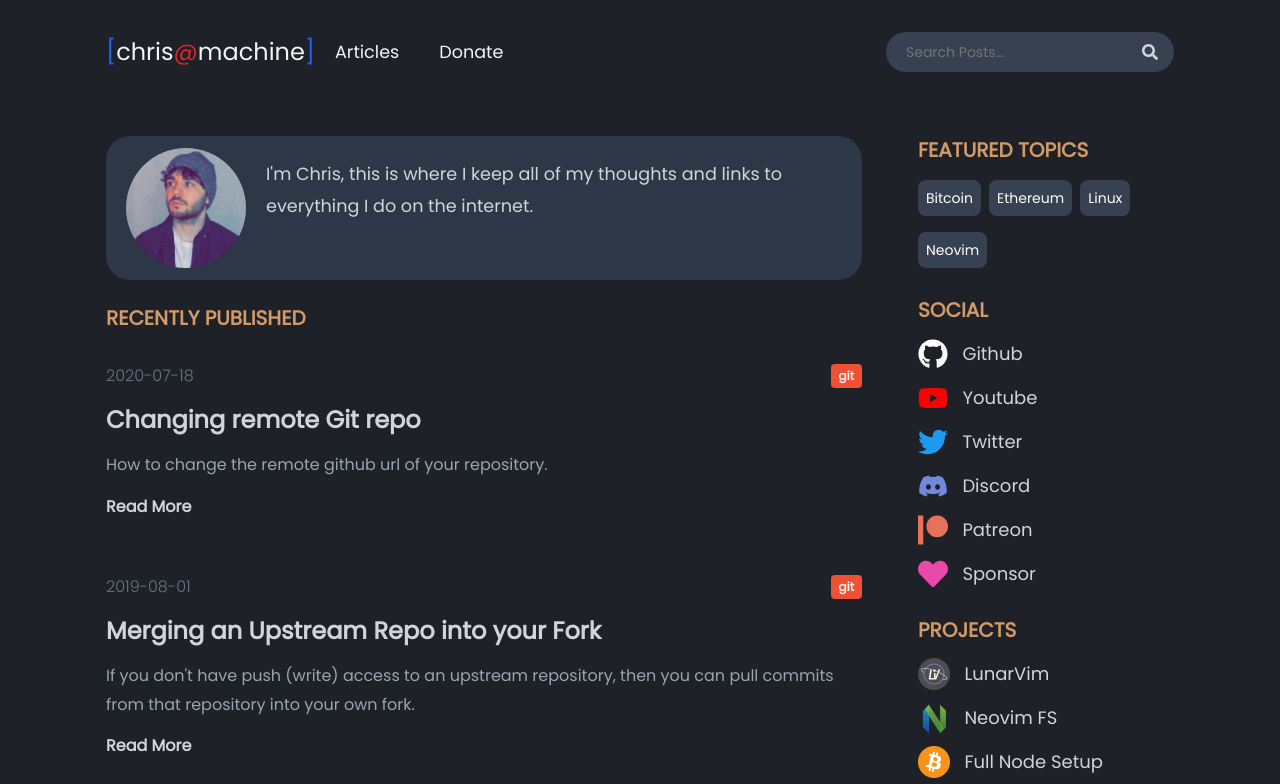
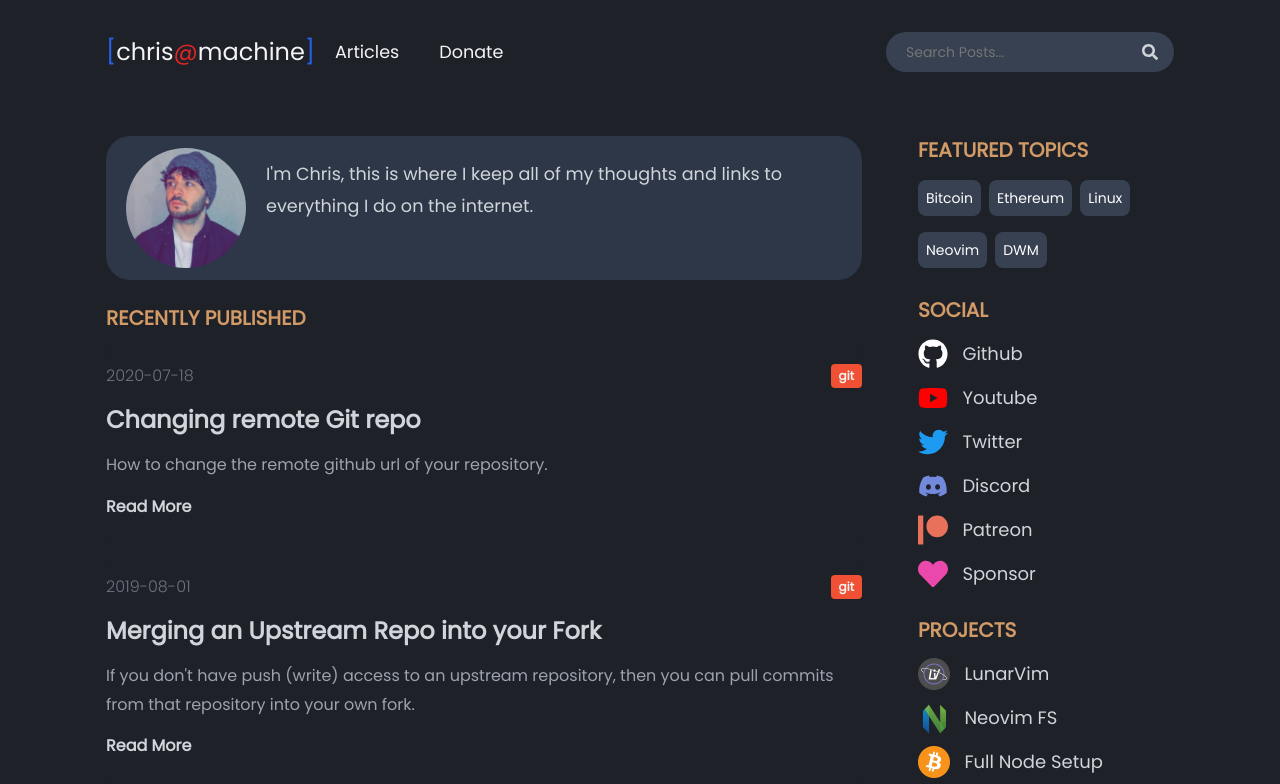
Before and after one commit to ChristianChiarulli/old_website, a Next.js app: page / in a window 1280 px wide. Shown: the top 784 px of the page. Built offline with nearby package versions, Linux system fonts and the light colour scheme.

Commit message:
update for dwm

```diff
--- a/cache/data.js
+++ b/cache/data.js
@@ -1 +1 @@
-export const posts = [{"slug":"01-Merging-Upstream-Repo-Fork","frontmatter":{"title":"Merging an Upstream Repo into your Fork","date":"2019-08-01","topic":"git","cover":"/images/git.png","excerpt":"If you don't have push (write) access to an upstream repository, then you can pull commits from that repository into your own fork."}},{"slug":"02-change-remote-git-repo","frontmatter":{"title":"Changing remote Git repo","date":"2020-07-18","cover":"/images/git.png","topic":"git","excerpt":"How to change the remote github url of your repository."}}]
+export const posts = [{"slug":"01-Merging-Upstream-Repo-Fork","frontmatter":{"title":"Merging an Upstream Repo into your Fork","date":"2019-08-01","topic":"git","cover":"/images/git.png","excerpt":"If you don't have push (write) access to an upstream repository, then you can pull commits from that repository into your own fork."}},{"slug":"01-dwm","frontmatter":{"title":"Installing DWM","date":"2019-08-01","topic":"dwm","cover":"/images/dwm.png","excerpt":"DWM is lightweight window manager written in C."}},{"slug":"02-change-remote-git-repo","frontmatter":{"title":"Changing remote Git repo","date":"2020-07-18","cover":"/images/git.png","topic":"git","excerpt":"How to change the remote github url of your repository."}}]
--- a/config/index.js
+++ b/config/index.js
@@ -9,5 +9,5 @@ export const COLOR_KEY = {
   PHP: '#7730db',
   Ruby: '#a70b34',
   git: '#F05033',
-  dwm: '#cacaca'
+  DWM: '#9a9a9a'
 }
--- a/pages/index.js
+++ b/pages/index.js
@@ -43,7 +43,7 @@ export default function HomePage({ posts }) {
         <div className={styles.home__sidebar__container}>
           <CategoryList
             title='FEATURED TOPICS'
-            categories={['Bitcoin', 'Ethereum', 'Linux', 'Neovim']}
+            categories={['Bitcoin', 'Ethereum', 'Linux', 'Neovim', 'DWM']}
           />
           <SocialList />
           <ProjectList />
```
